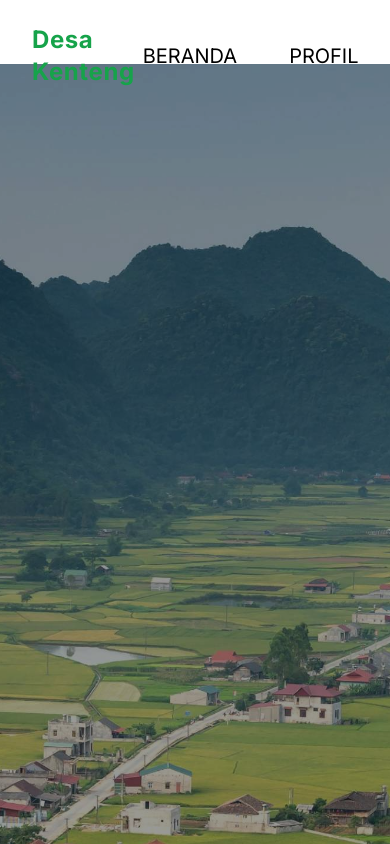
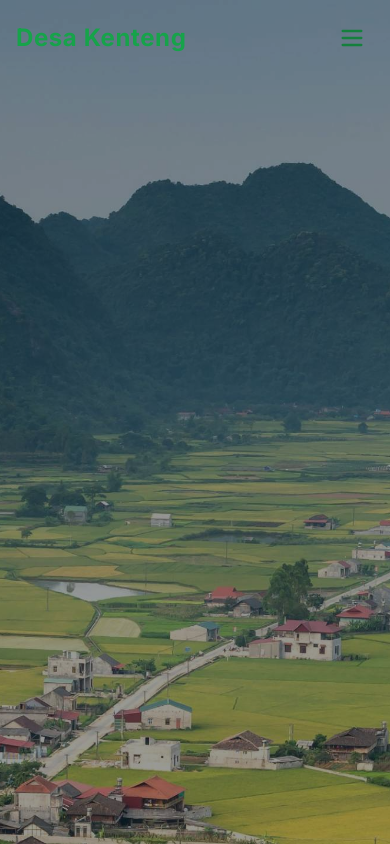
Before and after one commit to BenF10z/website-desa, a Next.js app: page / in a window 390 px wide. Shown: the top 844 px of the page. Built offline with nearby package versions, Linux system fonts and the light colour scheme.

Commit message:
feat(navbar): enhance mobile navigation with hamburger menu and improve layout

```diff
--- a/app/globals.css
+++ b/app/globals.css
@@ -81,8 +81,13 @@
 }
 
 @layer base {
+  /* Menghapus border default pada semua elemen */
   * {
-    @apply border-border;
+  }
+  body,
+  html {
+    margin: 0;
+    padding: 0;
   }
   body {
     @apply bg-background text-foreground;
--- a/app/layout.tsx
+++ b/app/layout.tsx
@@ -18,11 +18,12 @@ export default function RootLayout({
 }: {
   children: React.ReactNode
 }) {
+  // Hapus padding-top global pada <main>
   return (
     <html lang="id">
       <body className={inter.className}>
         <Navbar />
-        <main className="pt-16">{children}</main>
+        <main>{children}</main>
         <Footer />
       </body>
     </html>
--- a/app/page.tsx
+++ b/app/page.tsx
@@ -1,8 +1,6 @@
 import Image from "next/image"
 import Link from "next/link"
 import { Button } from "@/components/ui/button"
-import { Card, CardContent, CardHeader, CardTitle } from "@/components/ui/card"
-import { MapPin, Users, Leaf, Camera } from "lucide-react"
 import ToursCarousel from "@/components/ToursCarousel"
 
 import {
@@ -16,8 +14,7 @@ export default function Beranda() {
   return (
     <div className="min-h-screen">
       {/* Hero Section */}
-      <section className="relative h-screen flex items-center justify-center">
-        <div className="absolute inset-0">
+      <section className="relative h-screen w-full">
         <Image
           src="/images/village-landscape.jpg"
           alt="Pemandangan Desa Kenteng dengan sawah hijau dan pegunungan"
@@ -26,29 +23,6 @@ export default function Beranda() {
           priority
         />
         <div className="absolute inset-0 bg-black/40" />
-        </div>
-
-        {/* <div className="relative z-10 text-center text-white px-4 max-w-4xl mx-auto">
-          <h1 className="text-5xl md:text-7xl font-bold mb-6">
-            Selamat Datang di
-            <span className="block text-green-400">Desa Kenteng</span>
-          </h1>
-          <p className="text-xl md:text-2xl mb-8 text-gray-200">
-            Desa yang kaya akan potensi alam, budaya, dan kearifan lokal
-          </p>
-          <div className="flex flex-col sm:flex-row gap-4 justify-center">
-            <Button size="lg" className="bg-green-600 hover:bg-green-700 text-white">
-              <Link href="/profil">Jelajahi Desa</Link>
-            </Button>
-            <Button
-              size="lg"
-              variant="outline"
-              className="border-white text-white hover:bg-white hover:text-green-600 bg-transparent"
-            >
-              <Link href="/paket-wisata">Paket Wisata</Link>
-            </Button>
-          </div>
-        </div> */}
       </section>
 
       {/* About Section 1: Gambar kiri, teks kanan */}
@@ -134,53 +108,6 @@ export default function Beranda() {
           </div>
         </div>
       </section>
-
-      {/* Quick Info Section
-      <section className="py-16 bg-green-50">
-        <div className="container mx-auto px-4">
-          <div className="grid md:grid-cols-4 gap-8">
-            <Card className="text-center border-green-200">
-              <CardHeader>
-                <MapPin className="w-12 h-12 text-green-600 mx-auto mb-4" />
-                <CardTitle className="text-green-800">Lokasi Strategis</CardTitle>
-              </CardHeader>
-              <CardContent>
-                <p className="text-gray-600">Terletak di dataran tinggi dengan pemandangan pegunungan yang indah</p>
-              </CardContent>
-            </Card>
-
-            <Card className="text-center border-green-200">
-              <CardHeader>
-                <Users className="w-12 h-12 text-green-600 mx-auto mb-4" />
-                <CardTitle className="text-green-800">Masyarakat Ramah</CardTitle>
-              </CardHeader>
-              <CardContent>
-                <p className="text-gray-600">Penduduk yang hangat dan menjunjung tinggi nilai-nilai gotong royong</p>
-              </CardContent>
-            </Card>
-
-            <Card className="text-center border-green-200">
-              <CardHeader>
-                <Leaf className="w-12 h-12 text-green-600 mx-auto mb-4" />
-                <CardTitle className="text-green-800">Pertanian Organik</CardTitle>
-              </CardHeader>
-              <CardContent>
-                <p className="text-gray-600">Mengembangkan pertanian berkelanjutan dan ramah lingkungan</p>
-              </CardContent>
-            </Card>
-
-            <Card className="text-center border-green-200">
-              <CardHeader>
-                <Camera className="w-12 h-12 text-green-600 mx-auto mb-4" />
-                <CardTitle className="text-green-800">Wisata Alam</CardTitle>
-              </CardHeader>
-              <CardContent>
-                <p className="text-gray-600">Destinasi wisata dengan keindahan alam yang memukau</p>
-              </CardContent>
-            </Card>
-          </div>
-        </div>
-      </section> */}
 
       {/* About Section - Figma inspired, responsive, with background overlay */}
       <section className="relative py-12 flex items-center justify-center min-h-[340px] md:min-h-[420px]">
@@ -276,24 +203,6 @@ export default function Beranda() {
           </div>
         </div>
       </section>
-
-
-      {/* CTA Section
-      <section className="py-16 bg-green-600 text-white">
-        <div className="container mx-auto px-4 text-center">
-          <h2 className="text-3xl font-bold mb-4">Kunjungi Desa Kenteng</h2>
-          <p className="text-xl mb-8 text-green-100">
-            Rasakan pengalaman tak terlupakan di desa yang penuh dengan keindahan dan kearifan lokal
-          </p>
-          <Button
-            size="lg"
-            variant="outline"
-            className="border-white text-white hover:bg-white hover:text-green-600 bg-transparent"
-          >
-            <Link href="/paket-wisata">Lihat Paket Wisata</Link>
-          </Button>
-        </div>
-      </section> */}
     </div>
   )
 }
--- a/components/navbar.tsx
+++ b/components/navbar.tsx
@@ -19,10 +19,13 @@ const navigation = [
   { name: "GALERI", href: "/gallery" },
 ]
 
+import { useState } from "react"
+
 export default function Navbar() {
+  const [menuOpen, setMenuOpen] = useState(false)
   return (
-    <nav className="fixed top-0 w-full z-50 bg-transparent">
-      <div className="max-w-screen-2xl mx-auto px-8 py-6 flex justify-between items-center overflow-hidden">
+    <nav className="fixed top-0 w-full z-50">
+      <div className="max-w-screen-2xl mx-auto px-4 md:px-8 py-4 md:py-6 flex justify-between items-center">
         {/* Logo */}
         <Link href="/" className="flex items-center gap-2">
           {/* Replace with your logo image if needed */}
@@ -30,11 +33,12 @@ export default function Navbar() {
         </Link>
 
         {/* Desktop Navigation */}
+        <div className="hidden md:flex">
           <NavigationMenu>
-          <NavigationMenuList className="flex gap-8">
+            <NavigationMenuList className="flex gap-6">
               {navigation.map((item) => (
                 <NavigationMenuItem key={item.name}>
-                <NavigationMenuLink asChild className="text-black text-xl font-normal font-poppins px-2 py-1 hover:text-green-600 transition-colors">
+                  <NavigationMenuLink asChild className="text-black text-base font-medium font-poppins px-2 py-1 hover:text-green-600 transition-colors">
                     <Link href={item.href}>{item.name}</Link>
                   </NavigationMenuLink>
                 </NavigationMenuItem>
@@ -42,6 +46,35 @@ export default function Navbar() {
             </NavigationMenuList>
           </NavigationMenu>
         </div>
+
+        {/* Mobile Hamburger */}
+        <div className="md:hidden flex items-center">
+          <button
+            aria-label="Open menu"
+            className="p-2 rounded focus:outline-none focus:ring-2 focus:ring-green-600"
+            onClick={() => setMenuOpen(!menuOpen)}
+          >
+            <svg width="28" height="28" fill="none" viewBox="0 0 24 24" stroke="currentColor" className="text-green-700">
+              <path strokeLinecap="round" strokeLinejoin="round" strokeWidth={2} d="M4 6h16M4 12h16M4 18h16" />
+            </svg>
+          </button>
+        </div>
+      </div>
+      {/* Mobile Menu */}
+      {menuOpen && (
+        <div className="md:hidden absolute top-full left-0 w-full bg-white/90 shadow-lg backdrop-blur flex flex-col items-center py-4 animate-fade-in z-50">
+          {navigation.map((item) => (
+            <Link
+              key={item.name}
+              href={item.href}
+              className="w-full text-center py-2 text-lg font-medium text-green-700 hover:bg-green-50 transition"
+              onClick={() => setMenuOpen(false)}
+            >
+              {item.name}
+            </Link>
+          ))}
+        </div>
+      )}
     </nav>
   )
 }
--- a/styles/globals.css
+++ b/styles/globals.css
@@ -81,8 +81,8 @@
 }
 
 @layer base {
+  /* Menghapus border default pada semua elemen */
   * {
-    @apply border-border;
   }
   body {
     @apply bg-background text-foreground;
```
Lines whose indentation alone changed are shown as unchanged.
